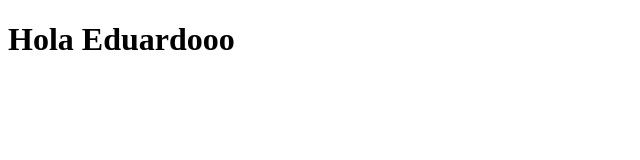
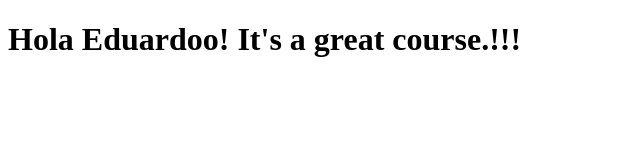
Before and after one commit to EduardEmmanuel/cousera-test, a plain HTML site: page index.html in a window 1280 px wide. Shown: the whole page, without its empty margins (0-640 px from the left). Drawn offline with Linux system fonts and the light colour scheme.

Commit message:
small addition to our page content.

```diff
--- a/index.html
+++ b/index.html
@@ -4,6 +4,6 @@
 	<title>hello Eduardo a Cursera</title>
 </head>
 <body>
-<h1> Hola Eduardooo	</h1>
+<h1> Hola Eduardoo! It's a great course.!!!</h1>
 </body>
 </html>
```
